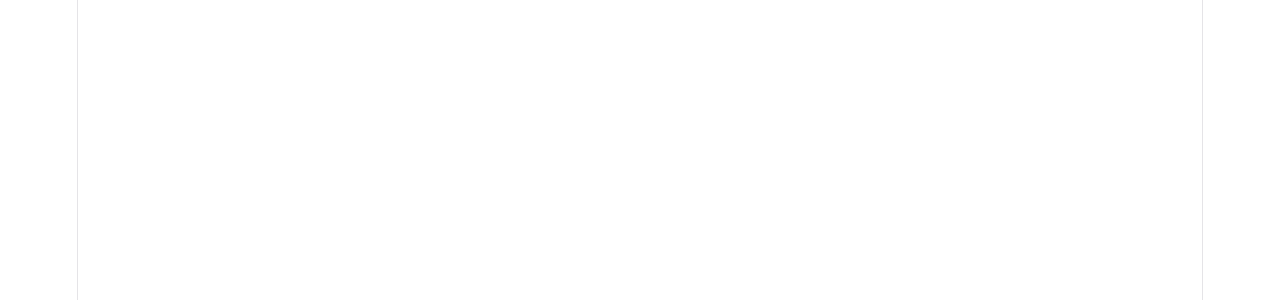
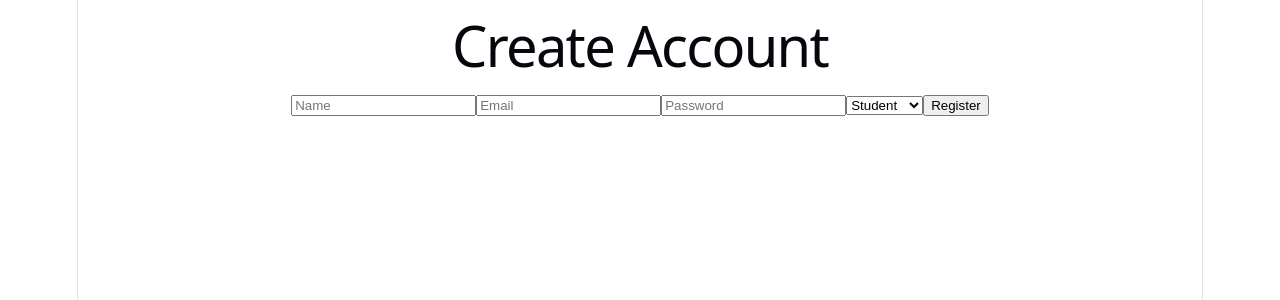
Before and after one commit to JalamanayaniSaritha/InternHub, a React (Vite) app in the folder client/: page /register in a window 1280 px wide. Before the commit this address had no page. Shown: the top 300 px of the page. Built offline with nearby package versions, Linux system fonts and the light colour scheme.

Commit message:
registration

```diff
--- a/client/src/App.jsx
+++ b/client/src/App.jsx
@@ -1,3 +1,4 @@
+import Register from "./pages/Register";
 import { BrowserRouter, Routes, Route } from "react-router-dom";
 import Jobs from "./pages/Jobs";
 import JobDetails from "./pages/JobDetails";
@@ -11,6 +12,7 @@ function App() {
                 <Route path="/" element={<Jobs />} />
                 <Route path="/job/:id" element={<JobDetails />} />
                 <Route path="/add-job" element={<AddJob />} />
+                <Route path="/register" element={<Register />} />
             </Routes>
         </BrowserRouter>
     );
--- /dev/null
+++ b/client/src/pages/Register.jsx
@@ -0,0 +1,96 @@
+import { useState } from "react";
+import axios from "axios";
+
+function Register() {
+    const [user, setUser] = useState({
+        name: "",
+        email: "",
+        password: "",
+        role: "student"
+    });
+
+    const handleChange = (e) => {
+        setUser({
+            ...user,
+            [e.target.name]: e.target.value
+        });
+    };
+
+    const handleSubmit = async (e) => {
+        e.preventDefault();
+
+        try {
+            const response = await axios.post(
+                "http://localhost:5000/api/users",
+                user
+            );
+
+            alert(response.data.message);
+
+            setUser({
+                name: "",
+                email: "",
+                password: "",
+                role: "student"
+            });
+
+        } catch (error) {
+            console.error("Registration error:", error);
+
+            alert(
+                error.response?.data?.message ||
+                "Registration failed"
+            );
+        }
+    };
+
+    return (
+        <div>
+            <h1>Create Account</h1>
+
+            <form onSubmit={handleSubmit}>
+                <input
+                    type="text"
+                    name="name"
+                    placeholder="Name"
+                    value={user.name}
+                    onChange={handleChange}
+                    required
+                />
+
+                <input
+                    type="email"
+                    name="email"
+                    placeholder="Email"
+                    value={user.email}
+                    onChange={handleChange}
+                    required
+                />
+
+                <input
+                    type="password"
+                    name="password"
+                    placeholder="Password"
+                    value={user.password}
+                    onChange={handleChange}
+                    required
+                />
+
+                <select
+                    name="role"
+                    value={user.role}
+                    onChange={handleChange}
+                >
+                    <option value="student">Student</option>
+                    <option value="recruiter">Recruiter</option>
+                </select>
+
+                <button type="submit">
+                    Register
+                </button>
+            </form>
+        </div>
+    );
+}
+
+export default Register;
```
